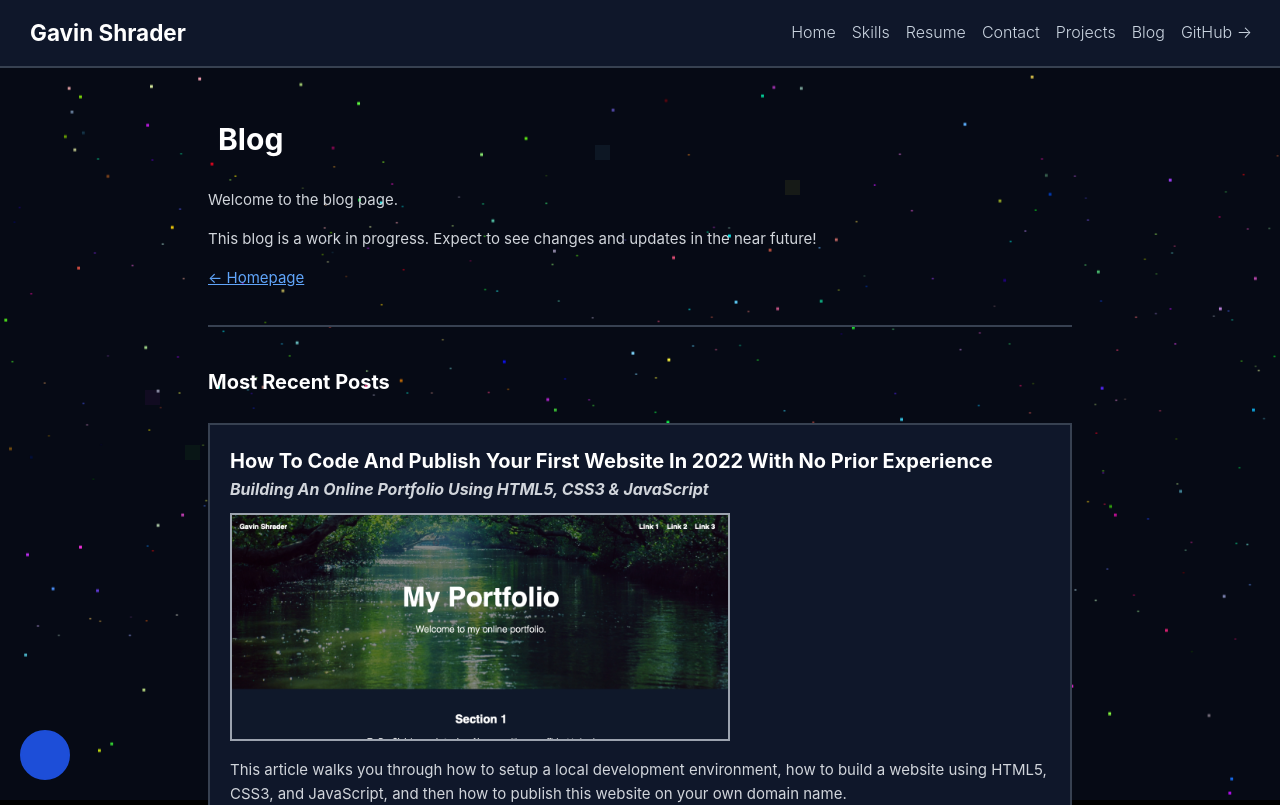
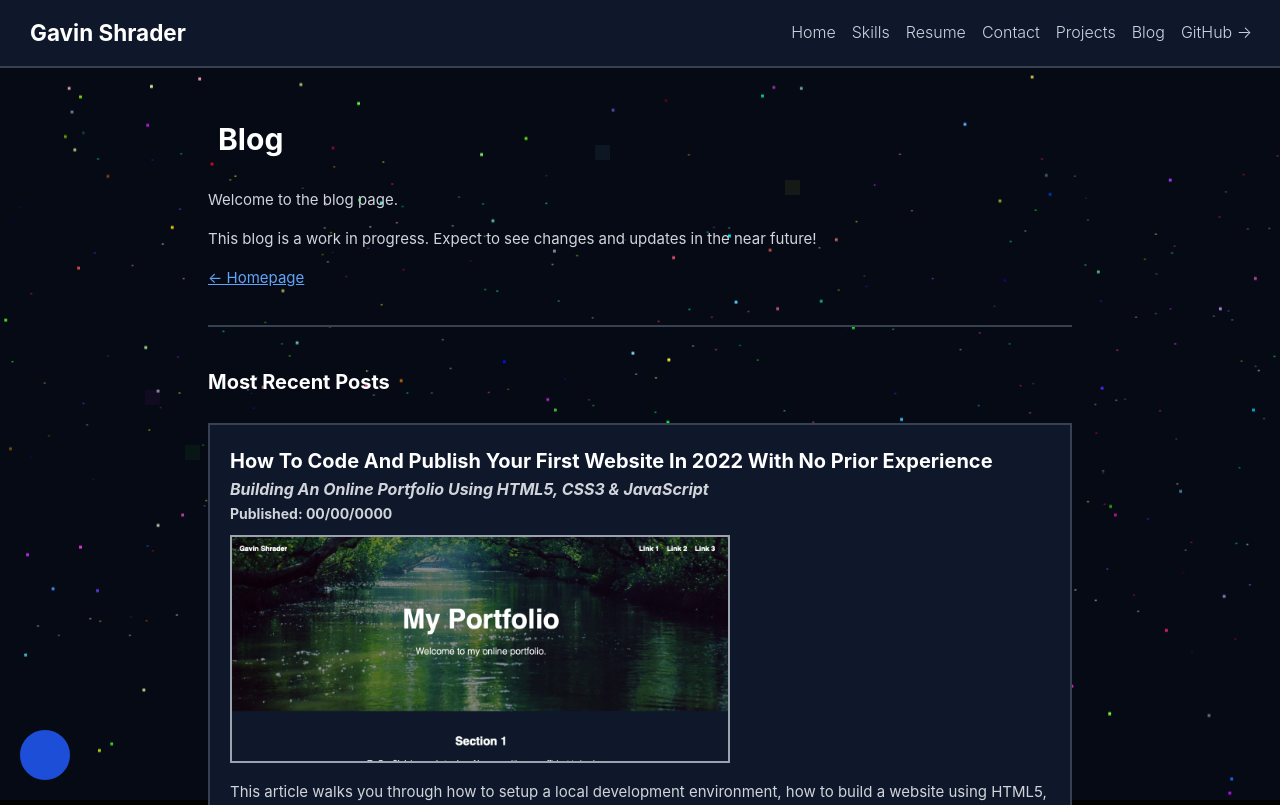
Before and after one commit to Cloudinnovates/gavinshr.com, a React (Create React App) app: page /blog in a window 1280 px wide. Shown: the top 805 px of the page. Built offline with nearby package versions, Linux system fonts and the light colour scheme; some icons are missing.

Commit message:
Added published date to blog post

```diff
--- a/src/Routes/Blog/Blog.css
+++ b/src/Routes/Blog/Blog.css
@@ -45,6 +45,10 @@
   font-size: 16px;
 }
 
+.blog-date {
+  font-size: 14px;
+}
+
 /*
  * Image
  */
--- a/src/Routes/Blog/Blog.js
+++ b/src/Routes/Blog/Blog.js
@@ -24,6 +24,7 @@ export default function Blog() {
                   <h2 className="skills-title">{post.title}</h2>
                 </div>
                 <h3 className="blog-subheading"><i>{post.subheading}</i></h3>
+                <h4 className="blog-date">{post.publishedDate}</h4>
               </span>
 
               <span>
--- a/src/Routes/Blog/BlogData.js
+++ b/src/Routes/Blog/BlogData.js
@@ -7,6 +7,7 @@ export const posts = [
     uniqueKey: "How-To-Code-And-Publish-Your-First-Website",
     title: "How To Code And Publish Your First Website In 2022 With No Prior Experience",
     subheading: "Building An Online Portfolio Using HTML5, CSS3 & JavaScript",
+    publishedDate: "Published: 00/00/0000",
     color: "#16a34a",
     imageUrlName: "MediumTutorialDemo.png",
     moreInfo: [
```
